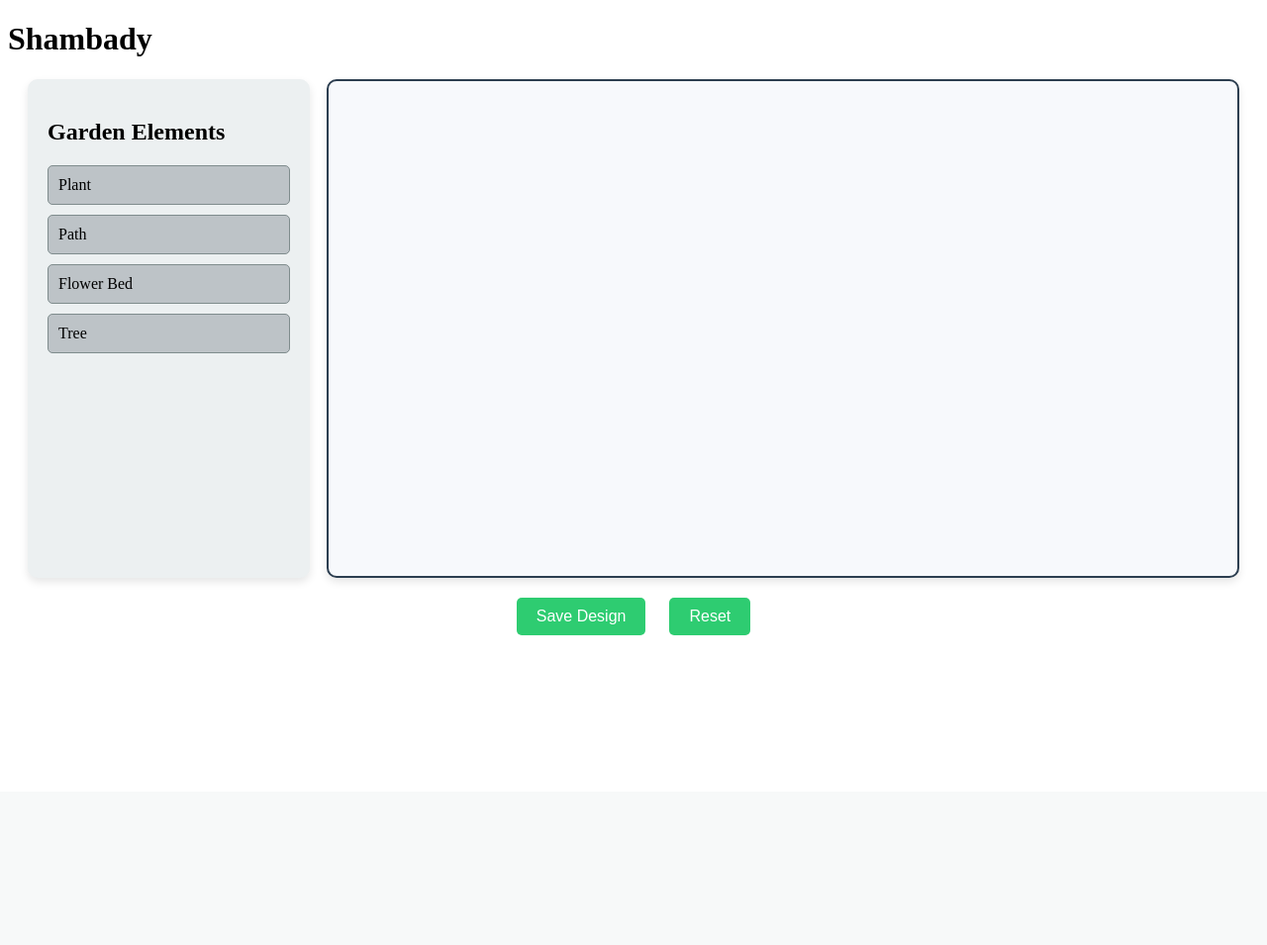
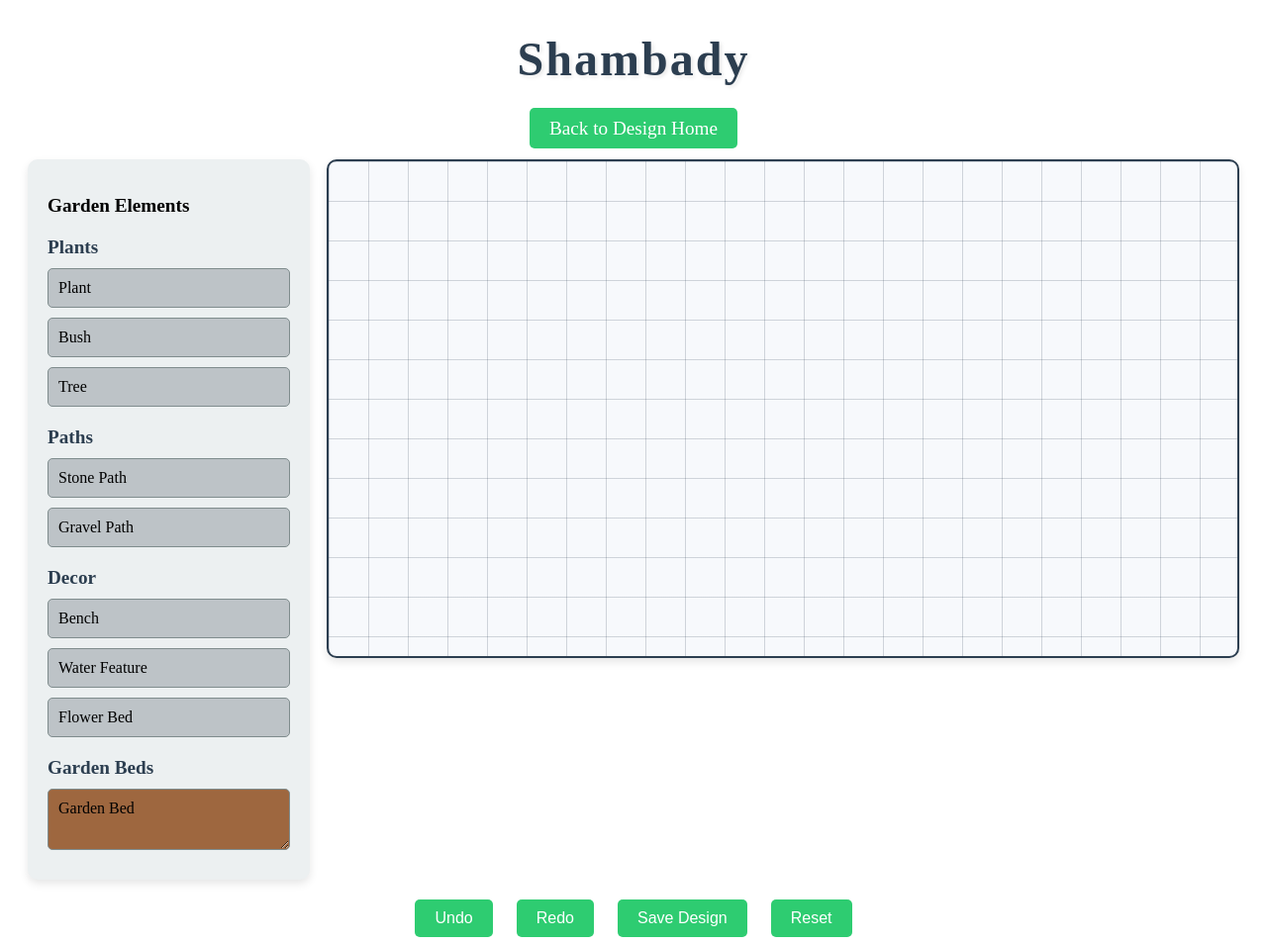
Before and after one commit to gashug/ShambaScape, a Django app: page /design/1/ in a window 1280 px wide. Shown: the whole page at 99% size. Before the commit the page ends 642 px from the top, so only its background shows below. Run offline with Django 5.2, Linux system fonts and the light colour scheme; data comes from the database, SQL or seed files in the repository; both versions use the stored data as it was after the commit.

Commit message:
updated design_detail functionality

```diff
--- a/design/static/design/css/design_detail.css
+++ b/design/static/design/css/design_detail.css
@@ -14,8 +14,14 @@
     box-shadow: 0 4px 8px rgba(0, 0, 0, 0.1);
 }
 
-.toolbox h2 {
-    margin-bottom: 20px;
+.toolbox h2, .toolbox h3 {
+    margin-bottom: 10px;
+    font-size: 1.2rem;
+}
+
+.toolbox h3 {
+    color: #2c3e50;
+    margin-top: 20px;
 }
 
 .toolbox-item {
@@ -37,9 +43,28 @@
     height: 500px;
     border: 2px solid #2c3e50;
     background-color: #f7f9fc;
+    background-image: linear-gradient(to right, rgba(44, 62, 80, 0.2) 1px, transparent 1px),
+                      linear-gradient(to bottom, rgba(44, 62, 80, 0.2) 1px, transparent 1px);
+    background-size: 40px 40px;  /* Controls the size of the grid cells */
     position: relative;
     border-radius: 10px;
     box-shadow: 0 4px 8px rgba(0, 0, 0, 0.1);
+}
+
+/* Canvas Elements */
+.canvas-element {
+    padding: 5px;
+    background-color: rgba(52, 152, 219, 0.8);
+    color: white;
+    text-align: center;
+    border-radius: 5px;
+    font-size: 0.9rem;
+    cursor: pointer;
+    position: absolute;
+}
+
+.canvas-element:hover {
+    background-color: #2980b9;
 }
 
 /* Control Buttons */
@@ -62,3 +87,46 @@
 .control-btn:hover {
     background-color: #27ae60;
 }
+
+/* Resizable Garden Bed Element */
+.garden-bed {
+    background-color: rgba(139, 69, 19, 0.8);;
+    resize: both;
+    overflow: hidden;
+    min-width: 40px;
+    min-height: 40px;
+}
+/* Sprucing up the design name */
+.design-name {
+    text-align: center;
+    margin-top: 20px;
+    margin-bottom: 20px;
+}
+
+.design-name h1 {
+    font-family: 'Playfair Display', serif;  /* Example of a serif font */
+    font-size: 3rem;  /* Large font size */
+    color: #2c3e50;  /* Dark grey-blue color */
+    text-shadow: 2px 2px 4px rgba(0, 0, 0, 0.1);  /* Subtle shadow for depth */
+    letter-spacing: 2px;  /* Add spacing between letters */
+    font-weight: 700;  /* Bold text */
+}
+
+/* Back to Design Home Button */
+.back-button {
+    text-align: center;
+    margin-bottom: 20px;
+}
+
+.btn-back {
+    padding: 10px 20px;
+    background-color: #2ecc71;
+    color: white;
+    text-decoration: none;
+    border-radius: 5px;
+    font-size: 1.2rem;
+}
+
+.btn-back:hover {
+    background-color: #27ae60;
+}
--- a/design/static/design/js/design_detail.js
+++ b/design/static/design/js/design_detail.js
@@ -2,6 +2,7 @@ document.addEventListener('DOMContentLoaded', function() {
     const toolboxItems = document.querySelectorAll('.toolbox-item');
     const canvas = document.getElementById('garden-canvas');
     let elementCounter = 0;
+    const gridSize = 40;  // Match the grid size defined in CSS
 
     // Enable dragging of toolbox items
     toolboxItems.forEach(item => {
@@ -22,19 +23,173 @@ document.addEventListener('DOMContentLoaded', function() {
         e.preventDefault();
     }
 
-    // Handle drop event
+    // Handle drop event (with grid snapping and resizing for garden beds)
     function dropElement(e) {
         e.preventDefault();
         const elementType = e.dataTransfer.getData('text/plain');
         const newElement = document.createElement('div');
         newElement.classList.add('canvas-element', elementType);
+
+        if (elementType === 'garden-bed') {
+            newElement.classList.add('garden-bed');
+        }
+
         newElement.style.position = 'absolute';
-        newElement.style.left = `${e.clientX - canvas.offsetLeft}px`;
-        newElement.style.top = `${e.clientY - canvas.offsetTop}px`;
-        newElement.textContent = `${elementType} ${++elementCounter}`;
+
+        // Calculate the nearest grid position
+        const offsetX = e.clientX - canvas.offsetLeft;
+        const offsetY = e.clientY - canvas.offsetTop;
+        const snapX = Math.round(offsetX / gridSize) * gridSize;
+        const snapY = Math.round(offsetY / gridSize) * gridSize;
+
+        newElement.style.left = `${snapX}px`;
+        newElement.style.top = `${snapY}px`;
+        newElement.textContent = `${elementType.charAt(0).toUpperCase() + elementType.slice(1)} ${++elementCounter}`;
+
+        // Add resizing for the garden bed
+        if (elementType === 'garden-bed') {
+            newElement.style.width = `${gridSize * 2}px`;  // Default size of 2x2 grid
+            newElement.style.height = `${gridSize * 2}px`; // Default size of 2x2 grid
+            newElement.addEventListener('mousedown', startResizing);
+        }
 
         canvas.appendChild(newElement);
     }
+
+    // Function to enable dragging of elements on the canvas
+    function dragElement(e) {
+        e.preventDefault();
+        const element = e.target;
+        let startX = e.clientX;
+        let startY = e.clientY;
+        let initialLeft = parseInt(element.style.left);
+        let initialTop = parseInt(element.style.top);
+
+        function moveElement(e) {
+            const deltaX = e.clientX - startX;
+            const deltaY = e.clientY - startY;
+            const newLeft = Math.round((initialLeft + deltaX) / gridSize) * gridSize;
+            const newTop = Math.round((initialTop + deltaY) / gridSize) * gridSize;
+            element.style.left = `${newLeft}px`;
+            element.style.top = `${newTop}px`;
+        }
+
+        function stopDragging() {
+            window.removeEventListener('mousemove', moveElement);
+            window.removeEventListener('mouseup', stopDragging);
+
+            // Save the move action for undo
+            undoStack.push({
+                action: 'move',
+                element: element,
+                oldLeft: initialLeft,
+                oldTop: initialTop,
+                newLeft: element.style.left,
+                newTop: element.style.top
+            });
+            redoStack.length = 0;  // Clear the redo stack
+        }
+
+        window.addEventListener('mousemove', moveElement);
+        window.addEventListener('mouseup', stopDragging);
+    }
+
+    // Function to handle resizing
+    function startResizing(e) {
+        const element = e.target;
+        let initialX = e.clientX;
+        let initialY = e.clientY;
+        let initialWidth = element.offsetWidth;
+        let initialHeight = element.offsetHeight;
+
+        function resizeElement(e) {
+            const newWidth = Math.round((initialWidth + (e.clientX - initialX)) / gridSize) * gridSize;
+            const newHeight = Math.round((initialHeight + (e.clientY - initialY)) / gridSize) * gridSize;
+            element.style.width = `${newWidth}px`;
+            element.style.height = `${newHeight}px`;
+        }
+
+        function stopResizing() {
+            window.removeEventListener('mousemove', resizeElement);
+            window.removeEventListener('mouseup', stopResizing);
+        }
+
+        window.addEventListener('mousemove', resizeElement);
+        window.addEventListener('mouseup', stopResizing);
+    }
+
+    // Function to delete an element from the canvas
+    function deleteElement(e) {
+        e.preventDefault();
+        const element = e.target;
+
+        // Save the delete action for undo
+        undoStack.push({
+            action: 'delete',
+            element: element,
+            left: element.style.left,
+            top: element.style.top,
+            width: element.style.width,
+            height: element.style.height
+        });
+        redoStack.length = 0;  // Clear the redo stack
+
+        element.remove();  // Delete the element from the canvas
+    }
+
+    // Undo the last action
+    document.getElementById('undo').addEventListener('click', function() {
+        if (undoStack.length > 0) {
+            const lastAction = undoStack.pop();
+            redoStack.push(lastAction);
+
+            switch (lastAction.action) {
+                case 'add':
+                    lastAction.element.remove();
+                    break;
+                case 'move':
+                    lastAction.element.style.left = lastAction.oldLeft + 'px';
+                    lastAction.element.style.top = lastAction.oldTop + 'px';
+                    break;
+                case 'resize':
+                    lastAction.element.style.width = lastAction.oldWidth + 'px';
+                    lastAction.element.style.height = lastAction.oldHeight + 'px';
+                    break;
+                case 'delete':
+                    canvas.appendChild(lastAction.element);
+                    lastAction.element.style.left = lastAction.left;
+                    lastAction.element.style.top = lastAction.top;
+                    lastAction.element.style.width = lastAction.width;
+                    lastAction.element.style.height = lastAction.height;
+                    break;
+            }
+        }
+    });
+
+    // Redo the last undone action
+    document.getElementById('redo').addEventListener('click', function() {
+        if (redoStack.length > 0) {
+            const lastUndo = redoStack.pop();
+            undoStack.push(lastUndo);
+
+            switch (lastUndo.action) {
+                case 'add':
+                    canvas.appendChild(lastUndo.element);
+                    break;
+                case 'move':
+                    lastUndo.element.style.left = lastUndo.newLeft;
+                    lastUndo.element.style.top = lastUndo.newTop;
+                    break;
+                case 'resize':
+                    lastUndo.element.style.width = lastUndo.newWidth;
+                    lastUndo.element.style.height = lastUndo.newHeight;
+                    break;
+                case 'delete':
+                    lastUndo.element.remove();
+                    break;
+            }
+        }
+    });
 
     // Reset canvas
     document.getElementById('reset-canvas').addEventListener('click', function() {
--- a/design/templates/design/design_detail.html
+++ b/design/templates/design/design_detail.html
@@ -8,16 +8,40 @@
     <link rel="stylesheet" href="{% static 'design/css/design_detail.css' %}">
 </head>
 <body>
-    <h1>{{ design.name }}</h1>
+    <div class="design-name">
+        <h1>{{ design.name }}</h1>
+    </div>
+
+    <!-- Back to Design Home button -->
+    <div class="back-button">
+        <a href="{% url 'design_home' %}" class="btn-back">Back to Design Home</a>
+    </div>
 
     <div class="design-container">
-        <!-- Toolbox of elements -->
+        <!-- Toolbox of elements with categories -->
         <div class="toolbox">
             <h2>Garden Elements</h2>
+
+            <!-- Plants Category -->
+            <h3>Plants</h3>
             <div class="toolbox-item plant" draggable="true" data-element="plant">Plant</div>
-            <div class="toolbox-item path" draggable="true" data-element="path">Path</div>
-            <div class="toolbox-item flower" draggable="true" data-element="flower">Flower Bed</div>
+            <div class="toolbox-item bush" draggable="true" data-element="bush">Bush</div>
             <div class="toolbox-item tree" draggable="true" data-element="tree">Tree</div>
+
+            <!-- Pathways Category -->
+            <h3>Paths</h3>
+            <div class="toolbox-item path-stone" draggable="true" data-element="path-stone">Stone Path</div>
+            <div class="toolbox-item path-gravel" draggable="true" data-element="path-gravel">Gravel Path</div>
+
+            <!-- Decor Category -->
+            <h3>Decor</h3>
+            <div class="toolbox-item bench" draggable="true" data-element="bench">Bench</div>
+            <div class="toolbox-item water-feature" draggable="true" data-element="water-feature">Water Feature</div>
+            <div class="toolbox-item flower-bed" draggable="true" data-element="flower-bed">Flower Bed</div>
+
+            <!-- New Garden Bed Element -->
+            <h3>Garden Beds</h3>
+            <div class="toolbox-item garden-bed" draggable="true" data-element="garden-bed">Garden Bed</div>
         </div>
 
         <!-- Canvas Area for Drag-and-Drop -->
@@ -28,6 +52,8 @@
 
     <!-- Control buttons -->
     <div class="design-controls">
+        <button id="undo" class="control-btn">Undo</button>
+        <button id="redo" class="control-btn">Redo</button>
         <button id="save-design" class="control-btn">Save Design</button>
         <button id="reset-canvas" class="control-btn">Reset</button>
     </div>
```
Also changed, not shown: db.sqlite3.
